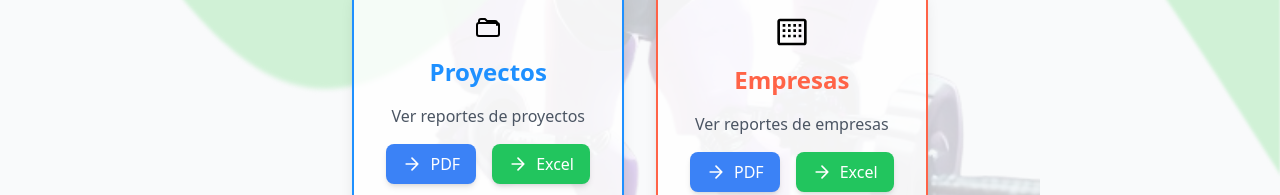
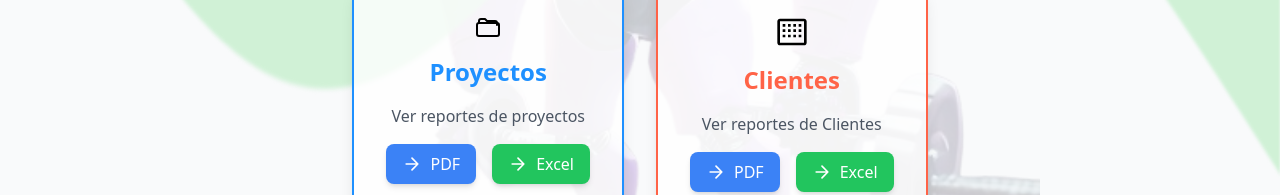
Before and after one commit to NovaDevSas/NovaAdministration, a React (Create React App) app in the folder frontend Action/: page /reports in a window 1280 px wide. Shown: the part 466-661 px from the top of the page. Built offline with nearby package versions, Linux system fonts and the light colour scheme; what chartjs-plugin-datalabels would draw is missing.

Commit message:
Rename 'Empresas' to 'Clientes' in Reports component for improved clarity

```diff
--- a/frontend Action/src/components/Reports/Reports.jsx
+++ b/frontend Action/src/components/Reports/Reports.jsx
@@ -61,8 +61,8 @@ const Reports = () => {
       IconComponent: ProjectsIcon,
     },
     {
-      name: "Empresas",
-      description: "Ver reportes de empresas",
+      name: "Clientes",
+      description: "Ver reportes de Clientes",
       path: "/companies",
       color: "#FF6347", // Rojo
       IconComponent: CompaniesIcon,
```
